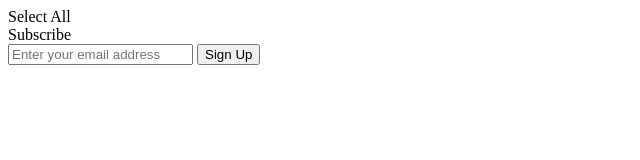
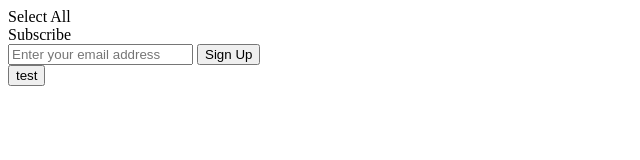
Before and after one commit to dmao/gtm-test, a plain HTML site: page index.html in a window 1280 px wide. Shown: the full height of the page, 0-640 px from the left. Drawn offline with Linux system fonts and the light colour scheme.

Commit message:
add test button

```diff
--- a/index.html
+++ b/index.html
@@ -32,6 +32,7 @@
             <input type="email" class="email-field w-input" maxlength="256" name="email" data-name="Email" placeholder="Enter your email address" id="email" required="">
             <input type="submit" value="Sign Up" data-wait="Subscribing" class="submit-button w-button">
         </div>
+        <button id="test-button-trigger">test</button>
     </form>
 </body>
 </html>
```
